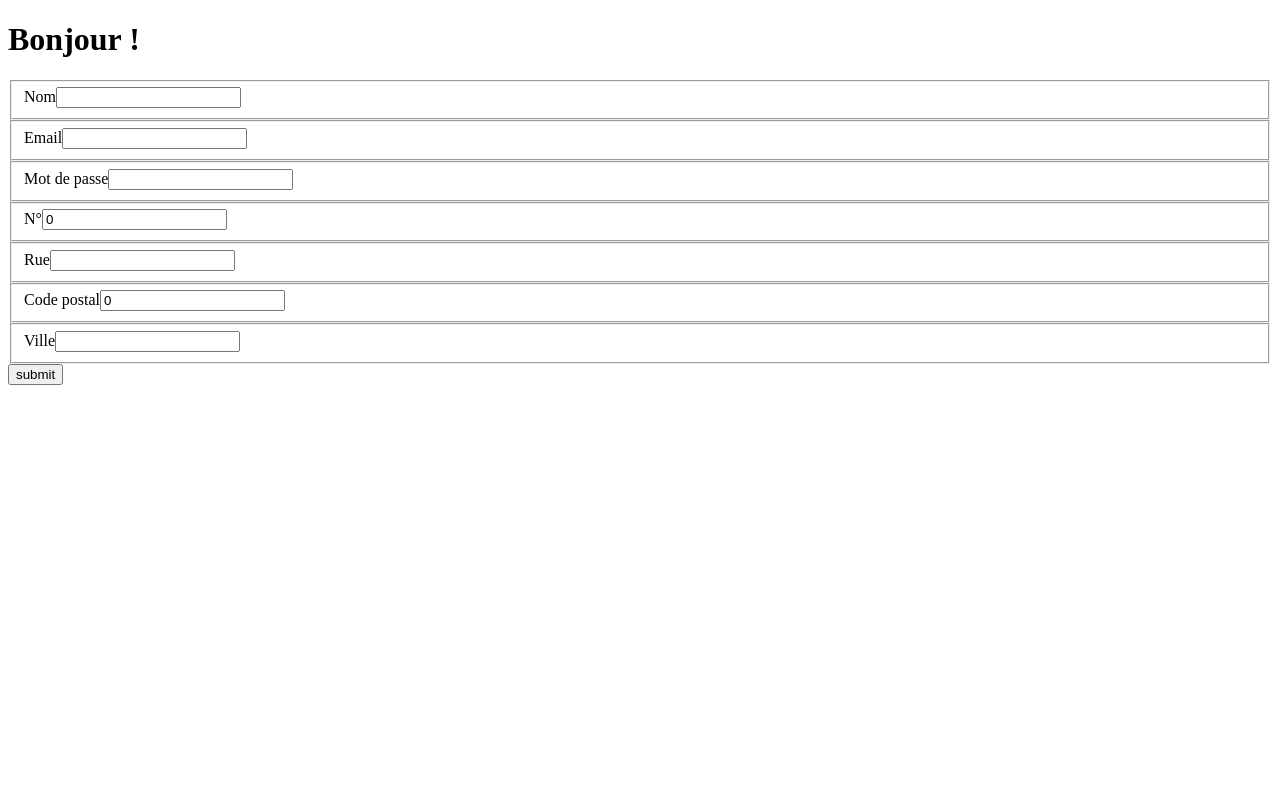
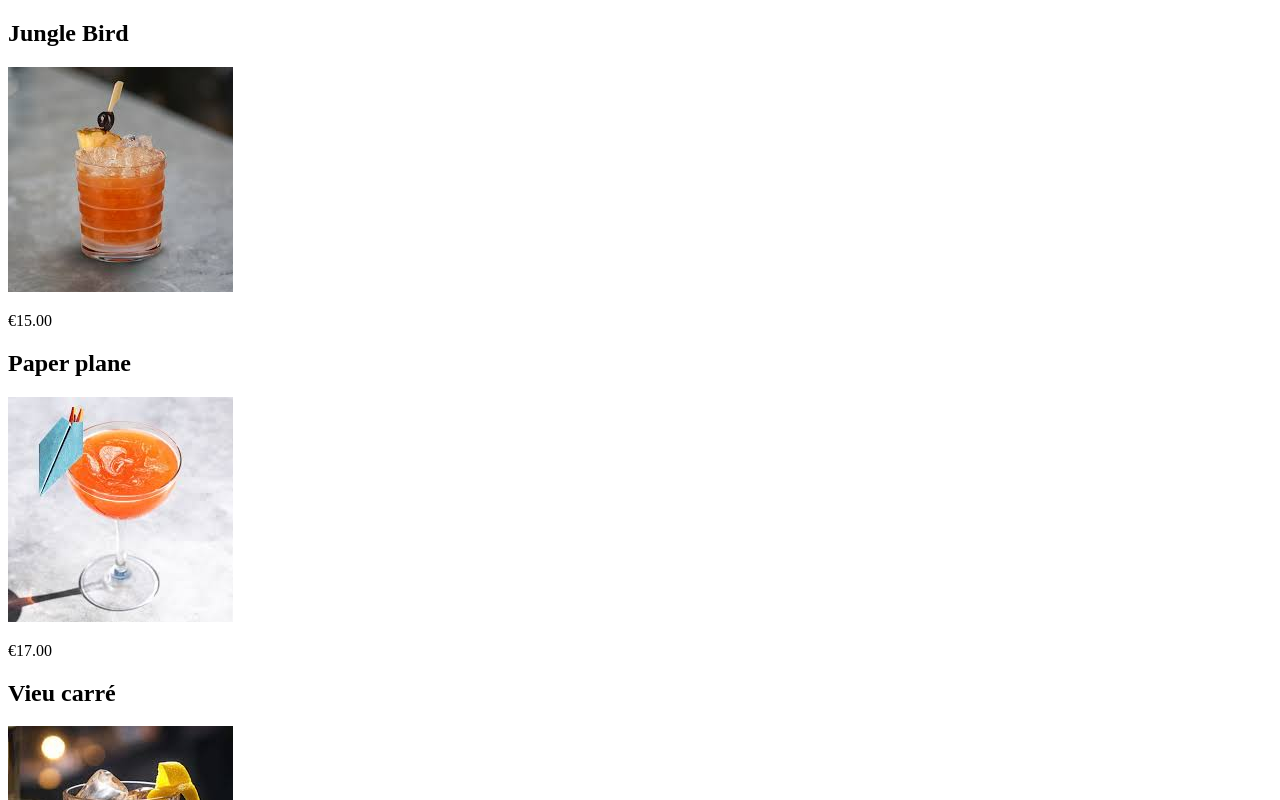
Before and after one commit to bfsylvain/blockAngularProject, an Angular app: page / in a window 1280 px wide. Shown: the top 800 px of the page. Built offline with nearby package versions, Linux system fonts and the light colour scheme.

Commit message:
service2 exercise done

```diff
--- a/src/app/app.component.html
+++ b/src/app/app.component.html
@@ -1,9 +1,10 @@
 <main class="main">
-  <h1 [ngClass]="{'important': isAdmin}">Bonjour !</h1>
+  <!-- <h1 [ngClass]="{'important': isAdmin}">Hej !</h1>
   <app-user-creation-form (sendUserToParent)="onReceiveUser($event)"></app-user-creation-form>
   <div *ngFor="let user of userList">
     <h1>{{user.name | uppercase}}</h1>
     <p>{{user.address | address}}</p>
-  </div>
+  </div> -->
+  <app-cocktail-list-component></app-cocktail-list-component>
   <router-outlet></router-outlet>
 </main>
--- a/src/app/app.module.ts
+++ b/src/app/app.module.ts
@@ -14,6 +14,7 @@ import { CocktailListComponentComponent } from './cocktail-list-component/cockta
 import { CocktailCardComponent } from './cocktail-card/cocktail-card.component';
 import { UserCreationFormComponent } from './user-creation-form/user-creation-form.component';
 import { AddressPipe } from './address.pipe';
+import { HttpClientModule } from '@angular/common/http';
 
 @NgModule({
   declarations: [
@@ -33,7 +34,8 @@ import { AddressPipe } from './address.pipe';
     BrowserModule,
     AppRoutingModule,
     FormsModule,
-    ReactiveFormsModule
+    ReactiveFormsModule,
+    HttpClientModule
   ],
   providers: [],
   bootstrap: [AppComponent]
--- a/src/app/cocktail-list-component/cocktail-list-component.component.ts
+++ b/src/app/cocktail-list-component/cocktail-list-component.component.ts
@@ -13,8 +13,10 @@ export class CocktailListComponentComponent {
   constructor(private cocktailService: cocktailService){}
 
   ngOnInit(): void {
-    this.getCocktailList()
-    console.log(this.cocktailList)
+    // this.getCocktailList()
+    // console.log(this.cocktailList)
+    this.cocktailService.getCocktailListFromUrl().subscribe(list => {
+      this.cocktailList = list})
   }
 
   getCocktailList(): void {
--- a/src/app/cocktail.service.ts
+++ b/src/app/cocktail.service.ts
@@ -1,13 +1,16 @@
 import { Injectable } from '@angular/core';
 import { cocktailList } from './mocks/mock-cocktails';
 import { Cocktail } from './models/types/cocktail.type';
+import { Observable } from 'rxjs';
+import { HttpClient } from '@angular/common/http';
 
 @Injectable({
   providedIn: 'root'
 })
 export class cocktailService {
 
-  constructor() { }
+  private _cocktailsUrl: string = 'assets/json/cocktails.json'
+  constructor(private httpService: HttpClient) { }
 
   helloWorld(): string {
     return "hello world !"
@@ -16,4 +19,8 @@ export class cocktailService {
   getCocktails(): Cocktail[] {
     return cocktailList
   }
+
+  getCocktailListFromUrl(): Observable<Cocktail[]> {
+    return this.httpService.get<Cocktail[]>(this._cocktailsUrl)
+  }
 }
--- /dev/null
+++ b/src/assets/json/cocktails.json
@@ -0,0 +1,17 @@
+[
+  {
+    "name": "Jungle Bird",
+    "price": 15,
+    "img": "/assets/images/Jungle_bird.jpg"
+  },
+  {
+    "name": "Paper plane",
+    "price": 17,
+    "img": "/assets/images/paper_plane.jpg"
+  },
+  {
+    "name": "Vieu carré",
+    "price": 18,
+    "img": "/assets/images/Vieux.jpg"
+  }
+]
```
